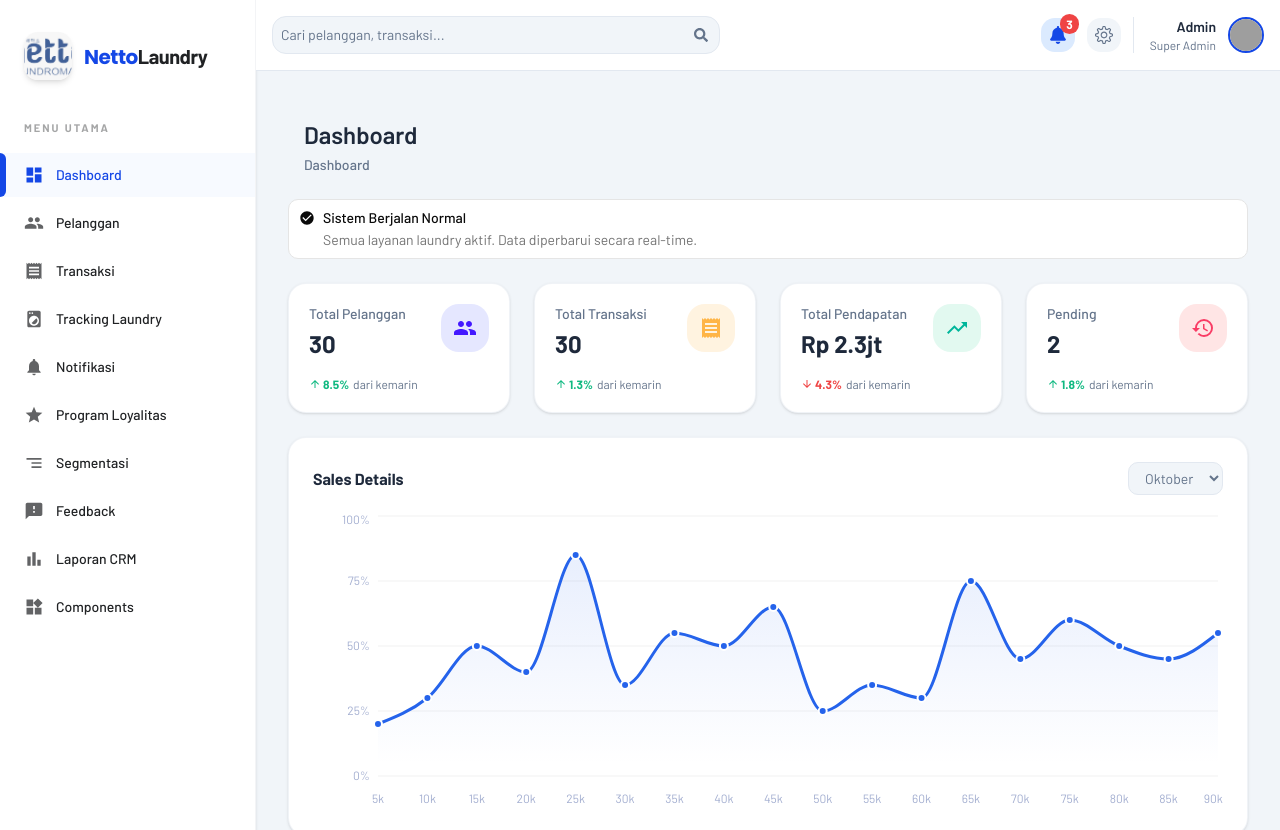
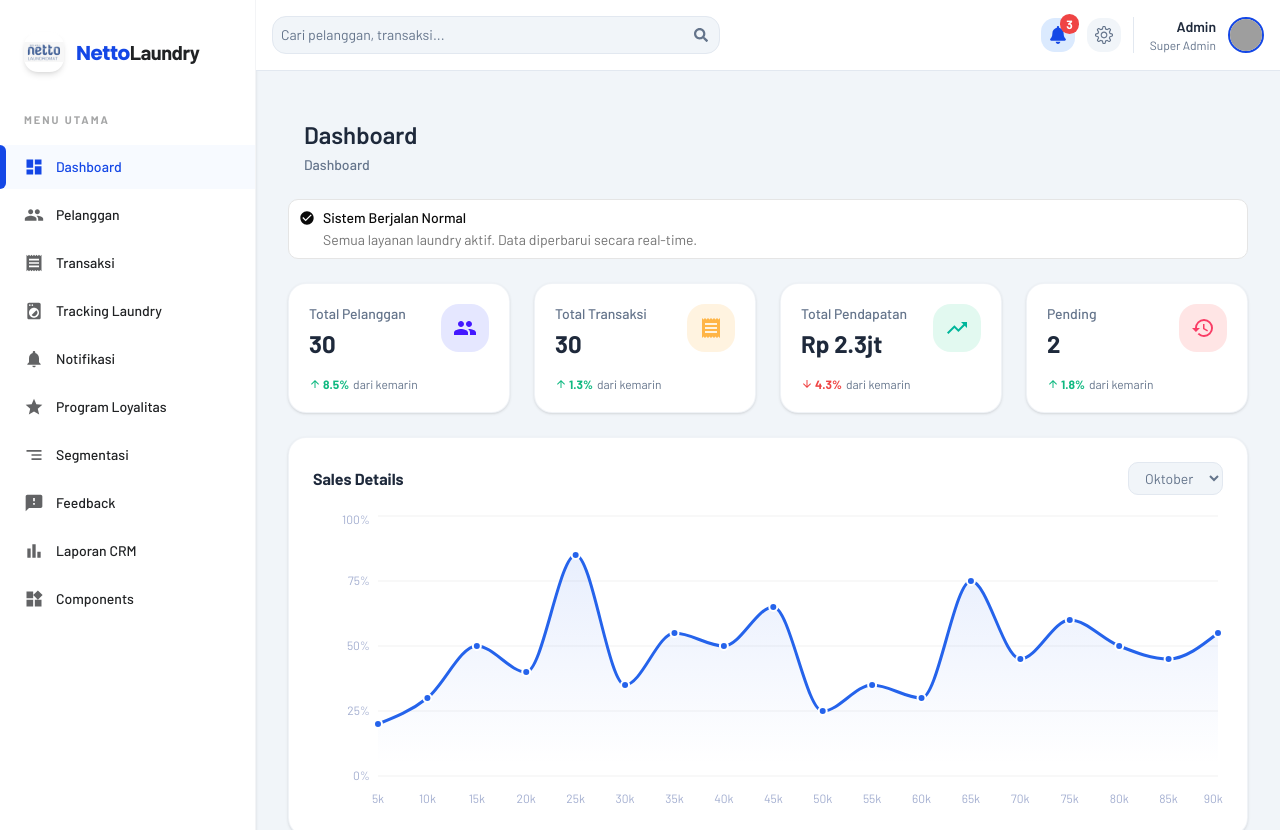
Before and after one commit to bungales/Bunga_PFL, a React (Vite) app: page / in a window 1280 px wide. Shown: the top 830 px of the page. Built offline with nearby package versions, Linux system fonts and the light colour scheme; sample sign-in values are in the browser's storage; grey boxes are pictures that could not be loaded.

Commit message:
penambahan

```diff
--- a/src/components/Sidebar.jsx
+++ b/src/components/Sidebar.jsx
@@ -31,12 +31,11 @@ export default function Sidebar() {
 
       {/* Logo Section - Sekarang Menggunakan Gambar Asli */}
       <div id="sidebar-logo" className="px-6 py-8 flex items-center gap-3">
-        <div className="w-12 h-12 flex items-center justify-center overflow-hidden rounded-xl shadow-md">
-           {/* Mengarahkan ke file logo di folder public/img/ */}
+        <div className="w-10 h-10 flex items-center justify-center overflow-hidden rounded-xl shadow-md bg-white flex-shrink-0">
            <img
              src="/img/logo Netto loundry.jpeg"
              alt="Netto Laundry Logo"
-             className="w-full h-full object-cover"
+             className="w-full h-full object-contain"
            />
         </div>
         <h1 className="text-xl font-bold tracking-tight text-[#202224]">
```
